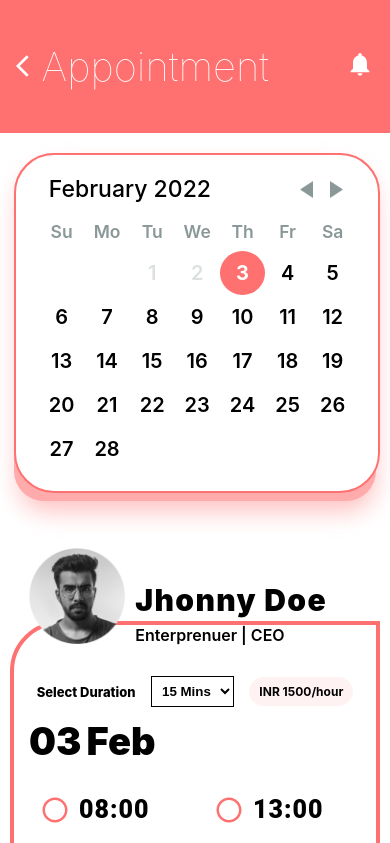
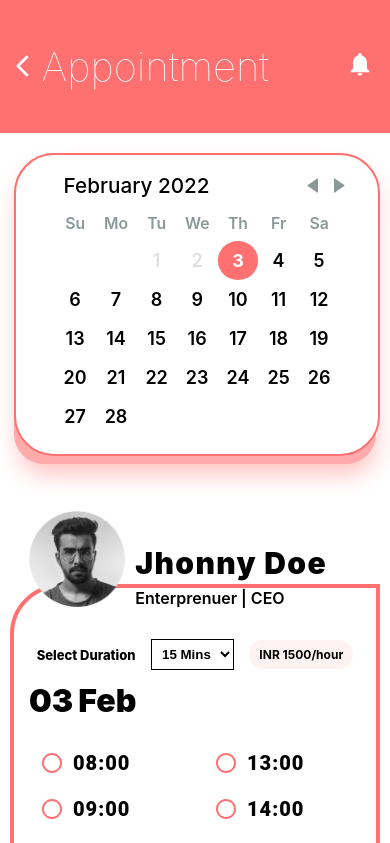
Before and after one commit to jatinmakad/calendar, a React (Create React App) app: page / in a window 390 px wide. Shown: the top 843 px of the page. Built offline with nearby package versions, Linux system fonts and the light colour scheme.

Commit message:
djfsdkfjgh

```diff
--- a/src/App.css
+++ b/src/App.css
@@ -19,7 +19,7 @@ body {
   padding: 10px 30px;
 }
 .header {
-  margin-top: -125px;
+  margin-top: -100px;
   display: flex;
   flex-direction: row;
   align-items: center;
@@ -30,7 +30,7 @@ body {
   padding: 0 !important;
 }
 .card-title {
-  font-size: 50px;
+  font-size: 45px;
   font-style: normal;
   font-weight: 900;
   line-height: 80px;
@@ -38,7 +38,7 @@ body {
   text-align: center;
 }
 .card-subheader {
-  font-size: 22px;
+  font-size: 20px;
   font-weight: 600;
 }
 .header-inner {
@@ -159,6 +159,7 @@ body {
 .number {
   display: flex;
   padding: 0 40px;
+  width: 75%;
 }
 
 .second {
@@ -275,6 +276,11 @@ font-weight: 900 !important;
 
   margin: 2px !important;
 }
+@media (max-width: 1200px) {
+.number {
+  width: 90%;
+}
+}
 @media (max-width: 1020px) {
   .calendar-inner {
     font-size: 18px !important;
@@ -293,6 +299,9 @@ font-weight: 900 !important;
   .header {
     margin-top: -95px;
   }
+  .number {
+    width: 100% !important;
+  }
   .select {
     display: flex;
     flex-direction: row;
@@ -305,6 +314,10 @@ font-weight: 900 !important;
   }
   .select-text {
     font-size: 18px;
+  }
+  .radio-label{
+    font-size: 22px !important;
+  letter-spacing: 1px !important;
   }
 }
 
@@ -331,6 +344,10 @@ font-weight: 900 !important;
   }
   .date-inner label {
     font-size: 24px;
+  }
+  .date-date {
+    font-size: 32px;
+    margin-bottom: 2px !important;
   }
   .header-inner {
     margin-left: 10px;
@@ -377,23 +394,38 @@ font-weight: 900 !important;
 }
 @media (max-width: 470px) {
   .number {
-    padding: 0 10px;
+    padding: 0 10px !important;
+    width:  100% !important;
   }
+  .radio-label{
+    font-size: 20px !important;
+  }
+  .radio-outer .MuiSvgIcon-root{
+    font-size: 24px !important;
+    }
   .header {
-
     margin-top: -88px !important;
      margin-bottom: 20px;
   }
   .calendar-inner {
-    font-size: 20px !important;
+    font-size: 18px !important;
   }
-  .header{
-    /* margin-bottom: 20px; */
+}
+@media (min-width: 768px) and (max-width: 790px){
+  .number{
+    width: 60% !important;
   }
+  .header {
+    margin-top: -100px !important;
+  }
+
 }
 @media (max-width: 1280px) and (max-height: 800px){
   .header {
     margin-top: -100px;
+  }
+  .number{
+    width: 90% !important;
   }
 }
 @media (max-width: 1024px) and (max-height: 600px){
@@ -403,6 +435,19 @@ font-weight: 900 !important;
   .header {
     margin-top: -90px;
   }
+  .radio-outer .MuiSvgIcon-root{
+    font-size: 24px !important;
+    }
+  .calendar-inner{
+    font-size: 20px !important;
+  }
+  .select-text{
+    font-size: 18px;
+  }
+  .radio-label{
+    font-size: 23px !important;
+  }
+
 }
 @media (max-width: 540px) and (max-height: 720px){
   .header {
@@ -414,3 +459,11 @@ font-weight: 900 !important;
     margin-top: -90px;
   }
 }
+@media (min-width: 820px) and (max-width: 840px){
+  .number{
+    width: 60% !important;
+  }
+   .header {
+    margin-top: -105px !important;
+  }
+}
```
